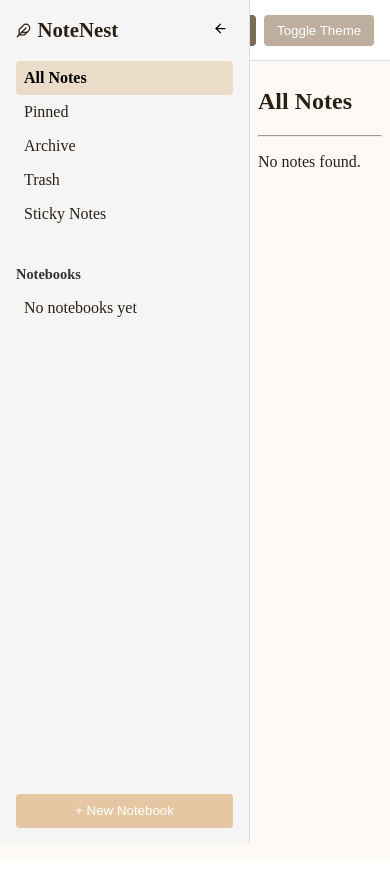
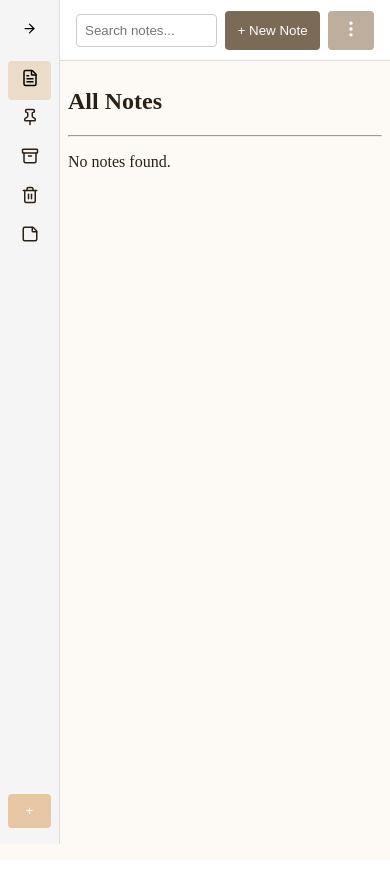
Before and after one commit to FaiqaAamer/Notes-app-react, a React (Vite) app in the folder notes-app/: page / in a window 390 px wide. Shown: the top 882 px of the page. Built offline with nearby package versions, Linux system fonts and the light colour scheme.

Commit message:
Add export/import

```diff
--- a/notes-app/src/App.jsx
+++ b/notes-app/src/App.jsx
@@ -9,7 +9,7 @@ import './components/common/Modal.css'
 function App() {
 
   //States
-  const [isCollapsed, setIsCollapsed] = useState(false);
+  const [isCollapsed, setIsCollapsed] = useState(window.innerWidth <= 480);
   const [activeSection, setActiveSection] = useState("all");
   const [isEditorOpen, setIsEditorOpen] = useState(false);
   const [notes, setNotes] = useState([]);
@@ -166,13 +166,45 @@ function App() {
     setStickyNotes(prev => prev.filter(note => note.id !== id))
   }
 
+  //Export/Import handlers
+  const exportData = () => {
+      const data = { notes, notebooks, stickyNotes };
+      const blob = new Blob([JSON.stringify(data, null, 2)], { type: "application/json" });
+      const url = URL.createObjectURL(blob);
+      const a = document.createElement("a");
+      a.href = url;
+      a.download = "notenest-backup.json";
+      a.click();
+      URL.revokeObjectURL(url);
+  };
+  const importData = (e) => {
+      const file = e.target.files[0];
+      if (!file) return;
+
+      const reader = new FileReader();
+      reader.onload = (event) => {
+          try {
+              const data = JSON.parse(event.target.result);
+              setNotes(data.notes || []);
+              setNotebooks(data.notebooks || []);
+              setStickyNotes(data.stickyNotes || []);
+              alert("Notes imported successfully!");
+          } catch (err) {
+              alert("Invalid backup file. Please select a valid NoteNest export.");
+          }
+      };
+      reader.readAsText(file);
+
+      e.target.value = ""; // reset so selecting the same file again still triggers onChange
+  };
+
   //Render
   return (
 
     <>
     <div className={`app ${theme}`}>
       <Sidebar isCollapsed={isCollapsed} onToggle={() => setIsCollapsed(prev => !prev)} activeSection={activeSection} setActiveSection={setActiveSection} notebooks={notebooks} setNotebooks={setNotebooks} theme={theme} onDeleteNotebook={handleDeleteNotebook}/>
-      <Topbar isCollapsed={isCollapsed} onNewNote={() => setIsEditorOpen(true)} onSearch={setSearchQuery} onToggleTheme={toggleTheme} theme={theme}/>
+      <Topbar isCollapsed={isCollapsed} onNewNote={() => setIsEditorOpen(true)} onSearch={setSearchQuery} onToggleTheme={toggleTheme} theme={theme} onExport={exportData} onImport={importData}/>
       <main className={`main-content ${isCollapsed ? "collapsed" : ""}`}>
         {isEditorOpen || editingNote ? (
           <NoteEditor
--- a/notes-app/src/components/layout/Topbar.css
+++ b/notes-app/src/components/layout/Topbar.css
@@ -53,3 +53,54 @@
   background-color: #bba792;
   color: white;
 }
+
+/* Hide mobile menu on desktop by default */
+.mobile-menu-wrapper {
+    display: none;
+    position: relative;
+}
+
+.more-btn {
+    background: none;
+    border: none;
+    cursor: pointer;
+    /* color: inherit; */
+    padding: 6px;
+}
+
+.mobile-dropdown {
+    position: absolute;
+    right: 0;
+    top: 100%;
+    margin-top: 6px;
+    background: #fff;
+    border: 1px solid #ccc;
+    box-shadow: 0 4px 10px rgba(0,0,0,0.15);
+    display: flex;
+    flex-direction: column;
+    min-width: 140px;
+    z-index: 200;
+}
+
+.mobile-dropdown button {
+    background: none;
+    border: none;
+    text-align: left;
+    padding: 10px 14px;
+    cursor: pointer;
+    font-size: 0.85rem;
+}
+
+.mobile-dropdown button:hover {
+    background-color: #f3ece2;
+}
+
+/* Below 600px: hide the full button row, show the dropdown trigger instead */
+@media (max-width: 750px) {
+    .desktop-actions {
+        display: none;
+    }
+    .mobile-menu-wrapper {
+        display: block;
+    }
+}
--- a/notes-app/src/components/layout/Topbar.jsx
+++ b/notes-app/src/components/layout/Topbar.jsx
@@ -1,7 +1,11 @@
-import React from "react";
+import React, { useRef, useState } from "react";
+import { MoreVertical } from "lucide-react";
 import "./Topbar.css";
 
-function Topbar({ onNewNote, onSearch, onToggleTheme, isCollapsed }) {
+function Topbar({ onNewNote, onSearch, onToggleTheme, isCollapsed, onExport, onImport }) {
+    const fileInputRef = useRef(null);
+    const [menuOpen, setMenuOpen] = useState(false);
+
     return (
         <header className={`topbar ${isCollapsed ? "collapsed" : ""}`}>
             <input
@@ -11,7 +15,35 @@ function Topbar({ onNewNote, onSearch, onToggleTheme, isCollapsed }) {
             />
             <div className="actions">
                 <button onClick={onNewNote}>+ New Note</button>
+
+                {/* Desktop: show all buttons directly */}
+                <div className="desktop-actions">
                     <button onClick={onToggleTheme}>Toggle Theme</button>
+                    <button onClick={onExport}>Export</button>
+                    <button onClick={() => fileInputRef.current.click()}>Import</button>
+                </div>
+
+                {/* Mobile: show a "more" menu instead */}
+                <div className="mobile-menu-wrapper">
+                    <button className="more-btn" onClick={() => setMenuOpen(prev => !prev)}>
+                        <MoreVertical size={20} />
+                    </button>
+                    {menuOpen && (
+                        <div className="mobile-dropdown">
+                            <button onClick={() => { onToggleTheme(); setMenuOpen(false); }}>Toggle Theme</button>
+                            <button onClick={() => { onExport(); setMenuOpen(false); }}>Export</button>
+                            <button onClick={() => { fileInputRef.current.click(); setMenuOpen(false); }}>Import</button>
+                        </div>
+                    )}
+                </div>
+
+                <input
+                    type="file"
+                    accept=".json"
+                    ref={fileInputRef}
+                    style={{ display: "none" }}
+                    onChange={onImport}
+                />
             </div>
         </header>
     );
--- a/notes-app/src/index.css
+++ b/notes-app/src/index.css
@@ -240,3 +240,16 @@ html, body, #root {
 .app.dark .btn.cancel:hover {
   background-color: #4a3a2a;
 }
+
+.app.dark .mobile-dropdown {
+    background: #3a2d20;
+    border: 1px solid #c2a27a;
+}
+
+.app.dark .mobile-dropdown button {
+    color: #fdf9f5;
+}
+
+.app.dark .mobile-dropdown button:hover {
+    background-color: #4a3a2a;
+}
```
Lines whose indentation alone changed are shown as unchanged.
